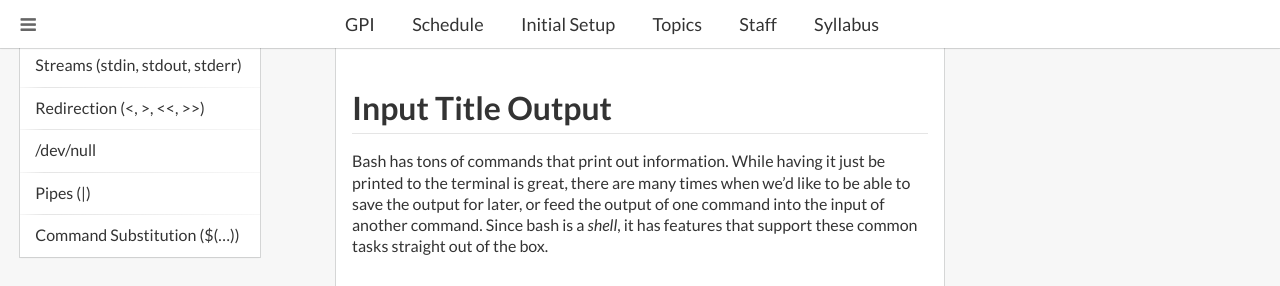
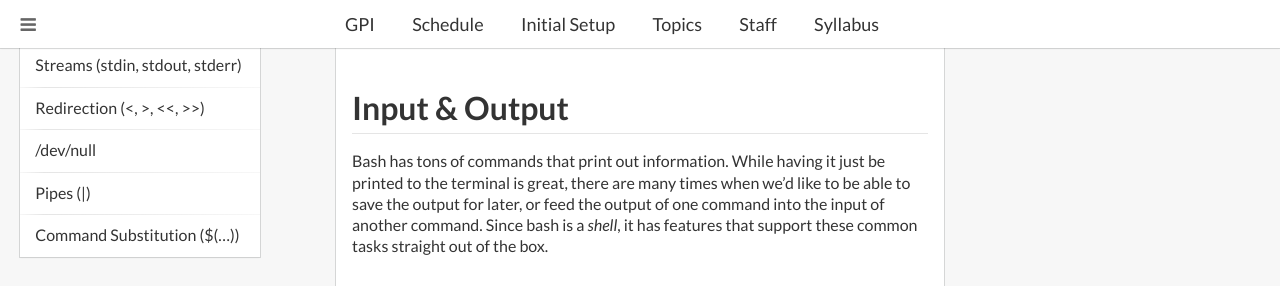
Before and after one commit to cmugpi/cmugpi.github.io, a Jekyll site: the page built from topics/bash/input-ouput/index.md, in a window 1280 px wide and 900 px high. Shown: the top 286 px of the window. Built offline with Jekyll 4.4.1, drawn with Linux system fonts in a browser that asks for light colours; nearby versions of some CDN libraries.

Commit message:
Fixed typo in input-output.md

```diff
--- a/topics/bash/input-ouput/index.md
+++ b/topics/bash/input-ouput/index.md
@@ -10,7 +10,7 @@ order: 2
 
 {% include toc.md %}
 
-# Input Title Output
+# Input & Output
 {:.ui.dividing.header.no_toc}
 
 Bash has tons of commands that print out information. While having it just be
```
